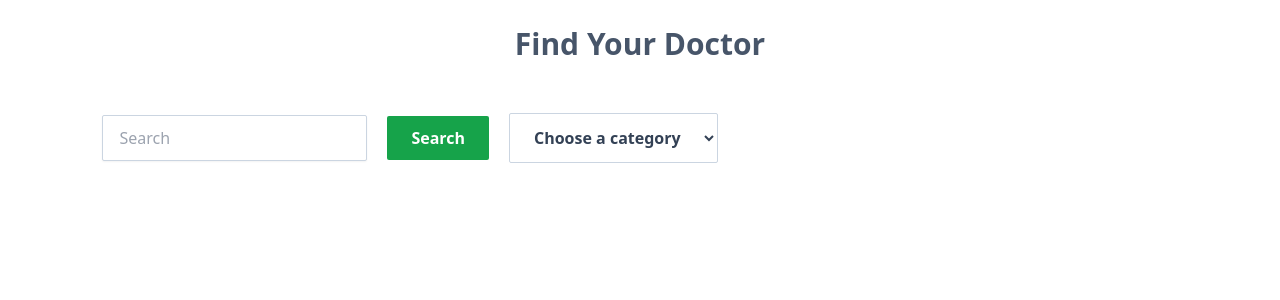
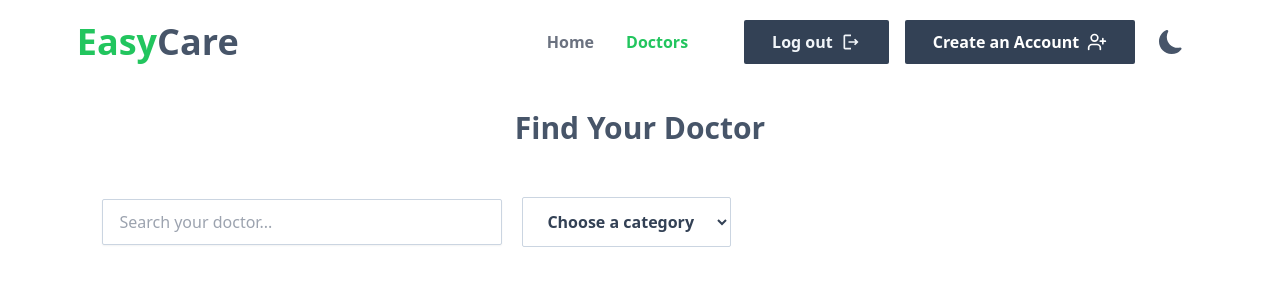
Before and after one commit to rabiulahsan/doctor-booking-client, a React (Vite) app: page /doctors in a window 1280 px wide. Shown: the top 300 px of the page. Built offline with nearby package versions, Linux system fonts and the light colour scheme.

Commit message:
getting search result

```diff
--- a/src/Layout/MainLayout.jsx
+++ b/src/Layout/MainLayout.jsx
@@ -1,8 +1,10 @@
 import { Outlet } from "react-router-dom";
+import Navbar from "../Pages/HomePage/Navbar/Navbar";
 
 const MainLayout = () => {
   return (
     <>
+      <Navbar></Navbar>
       <Outlet></Outlet>
     </>
   );
--- a/src/Pages/DoctorsPage/DoctorsPage.jsx
+++ b/src/Pages/DoctorsPage/DoctorsPage.jsx
@@ -1,77 +1,13 @@
-import { useState } from "react";
 import SectionTitle from "../../Components/SectionTitle/SectionTitle";
+import SearchBar from "./SearchBar";
 
 const DoctorsPage = () => {
-  const [selectedCategory, setSelectedCategory] = useState("");
-  const [searchInput, setSearchInput] = useState("");
-
-  const handleSearch = (e) => {
-    if (e.key === "Enter" && searchInput.trim()) {
-      console.log("Searching for:", searchInput);
-      setSearchInput("");
-    }
-  };
-
-  const handleCategoryChange = (event) => {
-    setSelectedCategory(event.target.value);
-    console.log(selectedCategory);
-  };
   return (
     <>
       <SectionTitle heading={"Find Your Doctor"}></SectionTitle>
-      <div className=" flex items-center gap-x-5 mx-[8%]">
-        <div className="">
-          {/* Search Icon and Input */}
-
-          <input
-            type="text"
-            placeholder="Search"
-            value={searchInput}
-            onChange={(e) => setSearchInput(e.target.value)}
-            className="outline-none text-slate-700 border border-slate-300 rounded-sm  shadow-sm py-[10px] px-4 "
-            onKeyDown={handleSearch}
-          />
-
-          {/* Search Button */}
-          <button
-            onClick={handleSearch}
-            className=" text-white font-semibold px-6 py-[10px] ml-5 bg-green-600 hover:bg-green-700 transition rounded-sm"
-          >
-            Search
-          </button>
-        </div>
-        <div className="category-selector">
-          <select
-            id="category"
-            value={selectedCategory}
-            onChange={handleCategoryChange}
-            className="border border-slate-300  bg-transparent rounded-sm px-5 py-3 text-slate-700 font-semibold"
-          >
-            <option className="text-slate-500 " value="" disabled>
-              Choose a category{" "}
-            </option>
-            {categories.map((category, index) => (
-              <option
-                className="text-slate-800  font-semibold bg-transparent cursor-pointer"
-                key={index}
-                value={category}
-              >
-                {category}
-              </option>
-            ))}
-          </select>
-        </div>
-      </div>
+      <SearchBar></SearchBar>
     </>
   );
 };
 
 export default DoctorsPage;
-
-const categories = [
-  "Cardiologists",
-  "Ophthalmologists",
-  "Endocrinologists",
-  "Dermatologists",
-  "Allergists",
-];
--- /dev/null
+++ b/src/Pages/DoctorsPage/SearchBar.jsx
@@ -0,0 +1,88 @@
+import { useState } from "react";
+
+const SearchBar = () => {
+  const [selectedCategory, setSelectedCategory] = useState("");
+  const [searchInput, setSearchInput] = useState("");
+  const [searchData, setSearchData] = useState("");
+
+  const fetchSearchData = (value) => {
+    fetch("http://localhost:5000/api/doctors/getalldoctors")
+      .then((response) => response.json())
+      .then((json) => {
+        const results = json.filter((doc) => {
+          return (
+            value && doc && doc.name && doc.name.toLowerCase().includes(value)
+          );
+        });
+        setSearchData(results);
+      });
+  };
+
+  console.log(searchData);
+
+  const handleSearch = (e) => {
+    setSearchInput(e.target.value);
+    fetchSearchData(e.target.value);
+  };
+
+  const handleCategoryChange = (event) => {
+    setSelectedCategory(event.target.value);
+    console.log(selectedCategory);
+  };
+
+  return (
+    <div className=" flex items-center gap-x-5 mx-[8%]">
+      <div className="">
+        {/* Search Icon and Input */}
+
+        <input
+          type="text"
+          placeholder="Search your doctor..."
+          value={searchInput}
+          onChange={handleSearch}
+          className="w-[400px] outline-none text-slate-700 border border-slate-300 rounded-sm  shadow-sm py-[10px] px-4 "
+          // onKeyDown={handleSearch}
+        />
+
+        {/* Search Button */}
+        {/* <button
+            onClick={handleSearch}
+            className=" text-white font-semibold px-6 py-[10px] ml-5 bg-green-600 hover:bg-green-700 transition rounded-sm"
+          >
+            Search
+          </button> */}
+      </div>
+      <div className="category-selector">
+        <select
+          id="category"
+          value={selectedCategory}
+          onChange={handleCategoryChange}
+          className="border border-slate-300  bg-transparent rounded-sm px-5 py-3 text-slate-700 font-semibold"
+        >
+          <option className="text-slate-500 " value="" disabled>
+            Choose a category{" "}
+          </option>
+          {categories.map((category, index) => (
+            <option
+              className="text-slate-800  font-semibold bg-transparent cursor-pointer"
+              key={index}
+              value={category}
+            >
+              {category}
+            </option>
+          ))}
+        </select>
+      </div>
+    </div>
+  );
+};
+
+export default SearchBar;
+
+const categories = [
+  "Cardiologists",
+  "Ophthalmologists",
+  "Endocrinologists",
+  "Dermatologists",
+  "Allergists",
+];
--- a/src/Pages/HomePage/Home/Home.jsx
+++ b/src/Pages/HomePage/Home/Home.jsx
@@ -5,7 +5,7 @@ import Categories from "../Categories/Categories";
 import Faq from "../Faqs/Faqs";
 import About from "../About/About";
 import Partner from "../Partner/Partner";
-import Navbar from "../Navbar/Navbar";
+// import Navbar from "../Navbar/Navbar";
 
 const Home = () => {
   return (
--- a/src/Pages/LoginFunction/CreateAccount/CreateAccount.jsx
+++ b/src/Pages/LoginFunction/CreateAccount/CreateAccount.jsx
@@ -1,17 +1,14 @@
 import { Link } from "react-router-dom";
-import Navbar from "../../HomePage/Navbar/Navbar";
 
 const CreateAccount = () => {
   return (
-    <>
-      <Navbar></Navbar>
     <div className="flex items-center">
       <div className="doctor-login  w-1/2 min-h-screen bg-slate-200 flex items-center justify-center">
         <div className="text-center w-2/3 mx-auto">
           <p className="text-4xl font-bold text-slate-700 ">For Doctors</p>
           <p className="text-slate-700 my-5">
-              Manage appointments, connect with patients, and grow your
-              practice. Log in or create an account to get started!
+            Manage appointments, connect with patients, and grow your practice.
+            Log in or create an account to get started!
           </p>
           <Link to="/doctor/login">
             <button className="text-white font-semibold bg-slate-600 px-6 py-[10px] rounded-sm hover:bg-slate-700 mb-5">
@@ -31,8 +28,8 @@ const CreateAccount = () => {
         <div className=" text-center w-2/3 mx-auto">
           <p className="text-4xl font-bold text-green-600 ">For Patient</p>
           <p className="text-slate-700 my-5">
-              Access top doctors anytime! Log in to book appointments, manage
-              your health records, and get personalized healthcare easily.
+            Access top doctors anytime! Log in to book appointments, manage your
+            health records, and get personalized healthcare easily.
           </p>
           <Link to="/patient/login">
             <button className="text-white font-semibold bg-green-700 px-6 py-[10px] rounded-sm hover:bg-green-700 mb-5">
@@ -49,7 +46,6 @@ const CreateAccount = () => {
         </div>
       </div>
     </div>
-    </>
   );
 };
 
```
Lines whose indentation alone changed are shown as unchanged.
